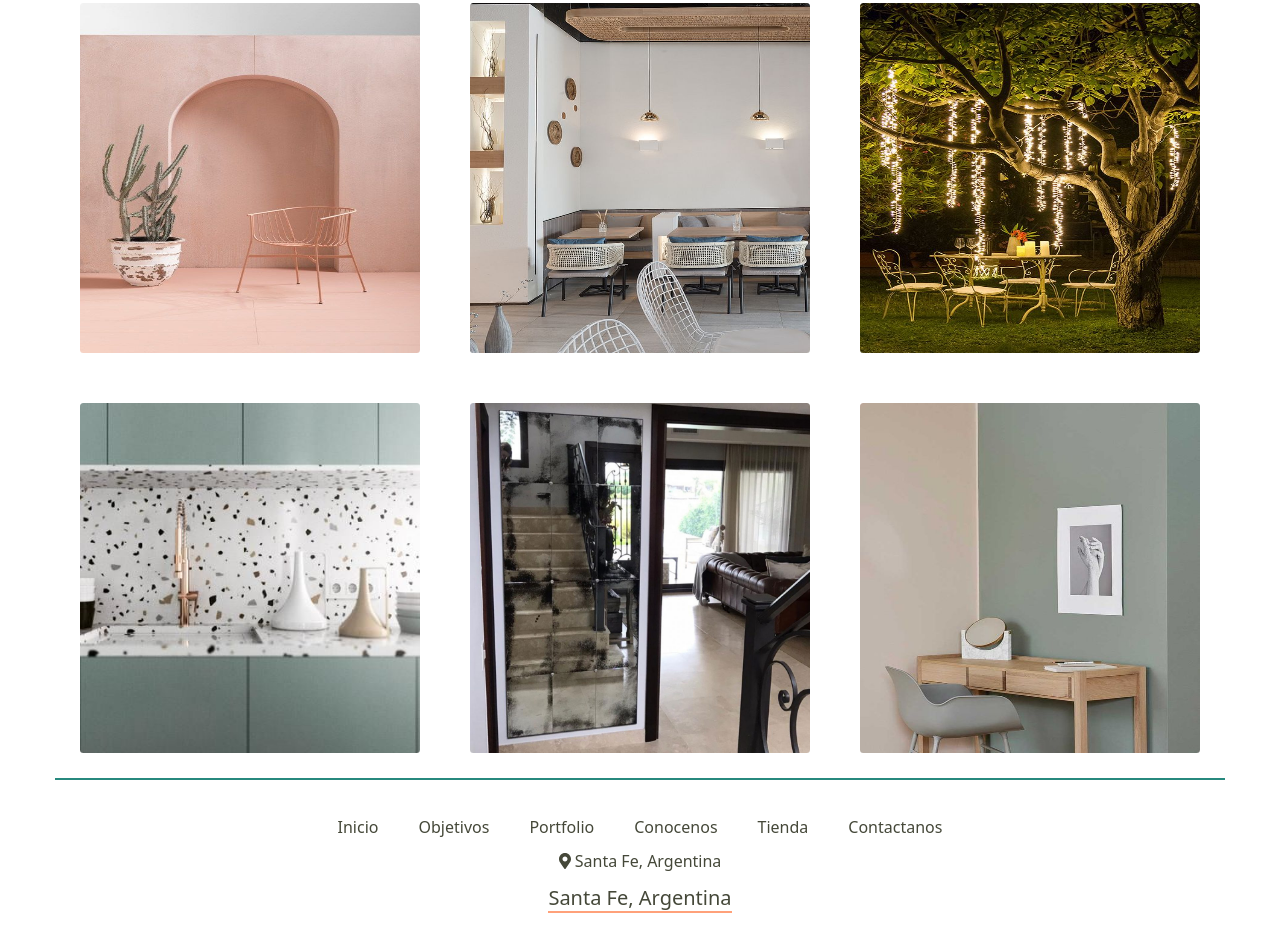
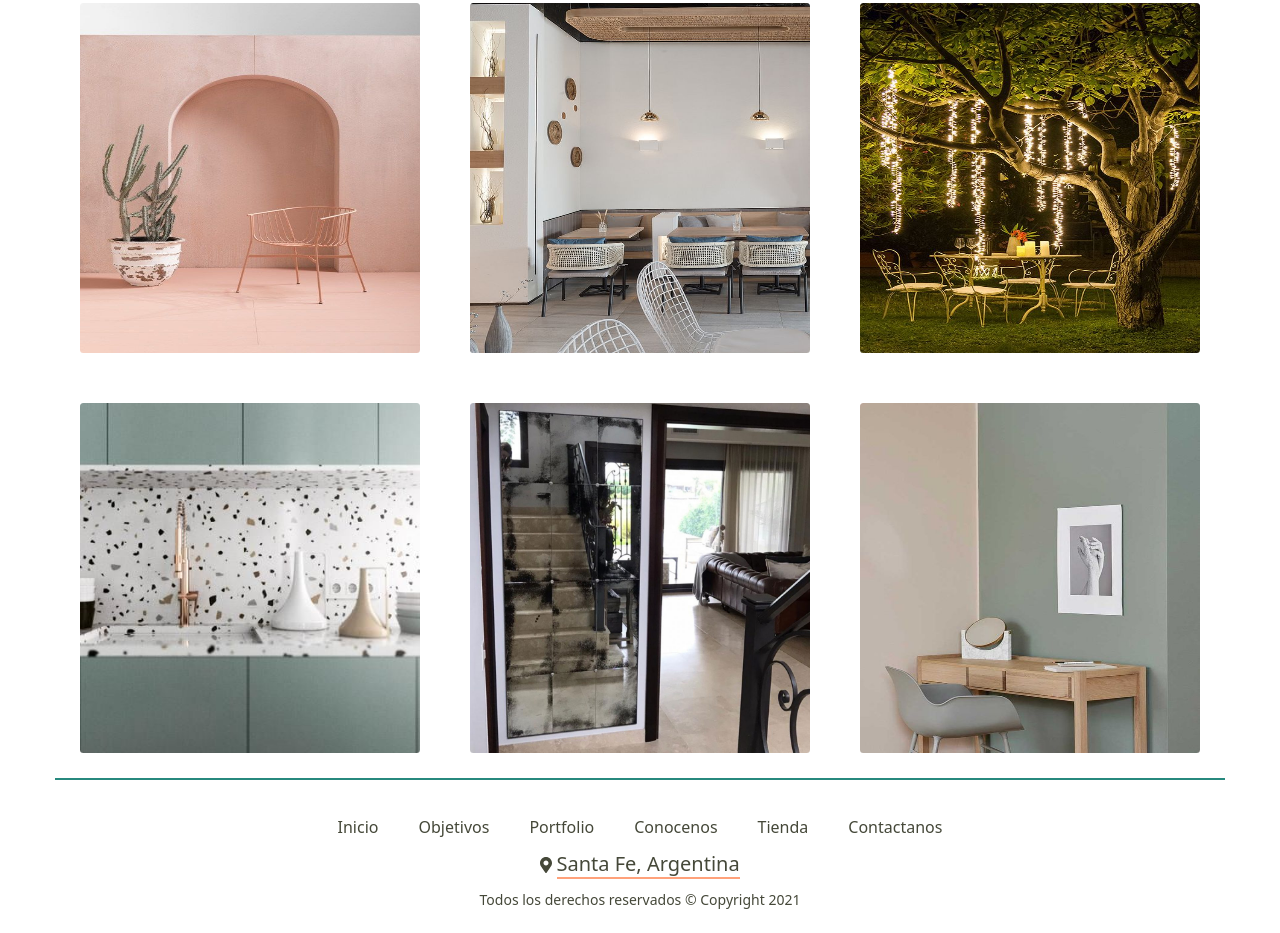
Before and after one commit to jpereyraacevedo/Petra, a website: page portfolio.html in a window 1280 px wide. Shown: the part 804-1737 px from the top of the page. Drawn offline with nearby package versions, Linux system fonts and the light colour scheme.

Commit message:
correccion footer

```diff
--- a/portfolio.html
+++ b/portfolio.html
@@ -186,7 +186,7 @@
           </nav>
           <p class="ubicacion justify-content-center">
             <i class="fas fa-map-marker-alt" id="item-ubicacion"></i>
-              Santa Fe, Argentina
+              <span class="subrayado">Santa Fe, Argentina</span>
           </p>
         </div>
       </div>
@@ -197,9 +197,9 @@
     <div class="container">
       <div class="row">
         <div class="col-md-12">
-          <p class="texto-footer">
-            <span class="subrayado">Santa Fe, Argentina</span>
-          </p>
+            <p class="texto-footer">
+              Todos los derechos reservados © Copyright 2021
+            </p>
         </div>
       </div>
     </div>
```
Also changed, not shown: objetivos.html (+2 -2 lines).
